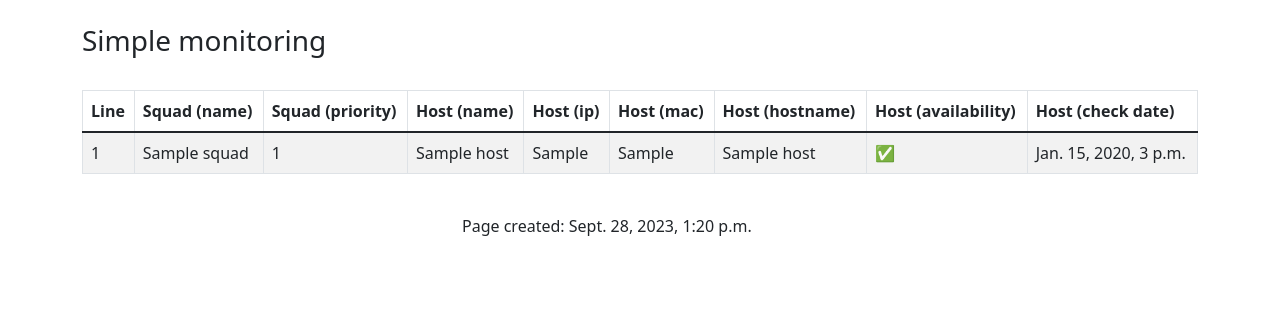
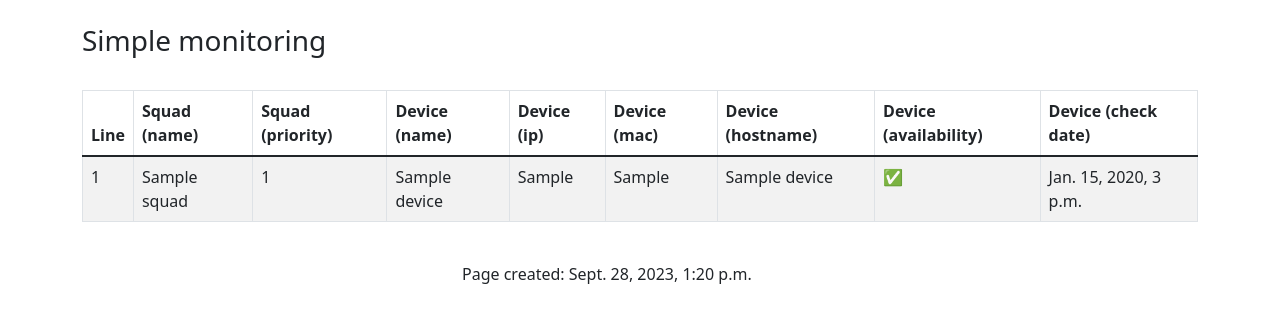
Before and after one commit to kovkyr/simple-monitoring-site, a Django app: page / in a window 1280 px wide. Shown: the top 323 px of the page. Run offline with Django 4.2, Linux system fonts and the light colour scheme; tables that the repository leaves empty hold one stand-in row (values such as "Sample post"); some libraries are stand-ins or nearby versions.

Commit message:
Rename model

```diff
--- a/app/monitoring/admin.py
+++ b/app/monitoring/admin.py
@@ -1,8 +1,8 @@
 from django.contrib import admin
-from .models import Host, Squad
+from .models import Device, Squad
 
 class HostInline(admin.TabularInline ):
-    model = Host
+    model = Device
     extra = 0
     fieldsets = [
         (None, {"fields": ["name"]}),
--- a/app/monitoring/models.py
+++ b/app/monitoring/models.py
@@ -8,7 +8,7 @@ class Squad(models.Model):
     def __str__(self):
         return self.name
 
-class Host(models.Model):
+class Device(models.Model):
     squad = models.ForeignKey(Squad, on_delete=models.CASCADE)
     name = models.CharField(max_length=200)
     ip = models.CharField(max_length=200)
--- a/app/monitoring/templates/monitoring/index.html
+++ b/app/monitoring/templates/monitoring/index.html
@@ -22,43 +22,43 @@
             <br>
             <div class="row">
                 <div class="col-sm-12">
-                    {% if hosts %}
+                    {% if devices %}
                         <table class="table table-bordered table-striped">
                             <thead>
                                 <tr>
                                     <th>Line</th>
                                     <th>Squad (name)</th>
                                     <th>Squad (priority)</th>
-                                    <th>Host (name)</th>
-                                    <th>Host (ip)</th>
-                                    <th>Host (mac)</th>
-                                    <th>Host (hostname)</th>
-                                    <th>Host (availability)</th>
-                                    <th>Host (check date)</th>
+                                    <th>Device (name)</th>
+                                    <th>Device (ip)</th>
+                                    <th>Device (mac)</th>
+                                    <th>Device (hostname)</th>
+                                    <th>Device (availability)</th>
+                                    <th>Device (check date)</th>
                                 </tr>
                             </thead>
                             <tbody>
-                                {% for host in hosts %}
+                                {% for device in devices %}
                                     <tr>
                                         <td>{{ forloop.counter }}</td>
-                                        <td>{{ host.squad.name }}</td>
-                                        <td>{{ host.squad.priority }}</td>
-                                        <td>{{ host.name }}</td>
-                                        <td>{{ host.ip }}</td>
-                                        <td>{{ host.mac }}</td>
-                                        <td>{{ host.hostname }}</td>
-                                        {% if host.is_online %}
+                                        <td>{{ device.squad.name }}</td>
+                                        <td>{{ device.squad.priority }}</td>
+                                        <td>{{ device.name }}</td>
+                                        <td>{{ device.ip }}</td>
+                                        <td>{{ device.mac }}</td>
+                                        <td>{{ device.hostname }}</td>
+                                        {% if device.is_online %}
                                             <td>✅</td>
                                         {% else %}
                                             <td>⛔</td>
                                         {% endif %}
-                                        <td>{{ host.check_date }}</td>
+                                        <td>{{ device.check_date }}</td>
                                     </tr>
                                 {% endfor %}
                             </tbody>
                         </table>
                     {% else %}
-                        <p>No hosts are available.</p>
+                        <p>No devices are available.</p>
                     {% endif %}
                 </div>
             </div>
--- a/app/monitoring/views.py
+++ b/app/monitoring/views.py
@@ -1,9 +1,9 @@
 from django.http import HttpResponse
 from django.shortcuts import render
-from .models import Squad, Host
+from .models import Squad, Device
 from datetime import datetime
 
 def index(request):
-    hosts = Host.objects.order_by('-squad__priority', 'squad__name', 'name')
-    context = { "hosts": hosts, "date": datetime.now() }
+    devices = Device.objects.order_by('-squad__priority', 'squad__name', 'name')
+    context = { "devices": devices, "date": datetime.now() }
     return render(request, "monitoring/index.html", context)
```
Also changed, not shown: app/monitoring/migrations/0008_rename_host_to_device.py (added).
